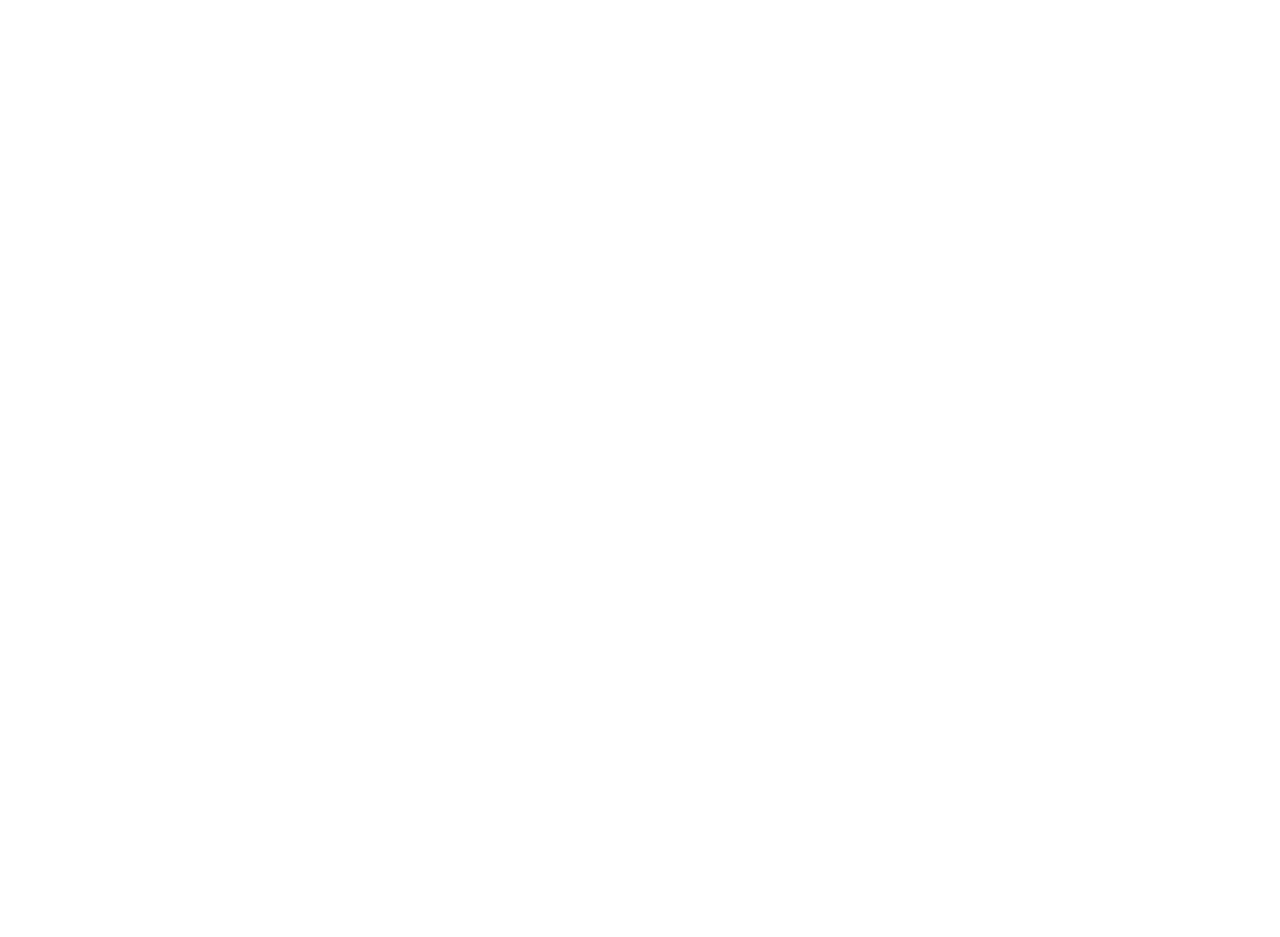
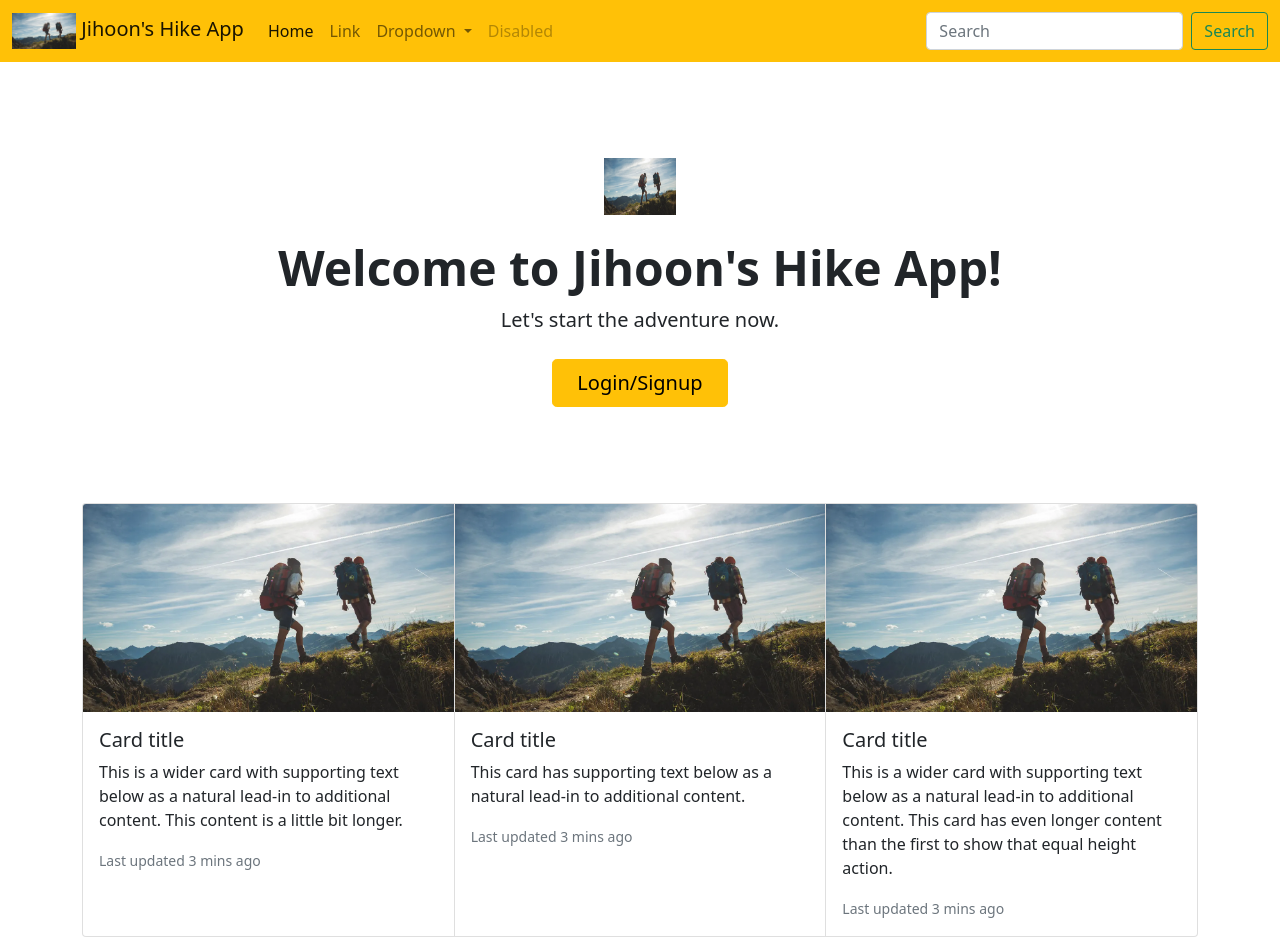
Before and after one commit to jyoonbcit/yoon_jihoon_demo05, a plain HTML site: page index.html in a window 1280 px wide. Before the commit the page ends 800 px from the top, so only its background shows below. Drawn offline with nearby package versions, Linux system fonts and the light colour scheme.

Commit message:
Create bootstrap site

```diff
--- a/index.html
+++ b/index.html
@@ -10,7 +10,12 @@
     <meta name="viewport" content="width=device-width, initial-scale=1">
 
     <!-- Bootstrap Library CSS CDN go here -->
+    <link href="https://cdn.jsdelivr.net/npm/bootstrap@5.0.2/dist/css/bootstrap.min.css" rel="stylesheet"
+        integrity="sha384-EVSTQN3/azprG1Anm3QDgpJLIm9Nao0Yz1ztcQTwFspd3yD65VohhpuuCOmLASjC" crossorigin="anonymous">
     <!-- Boostrap Library JS CDN  go here -->
+    <script src="https://cdn.jsdelivr.net/npm/bootstrap@5.0.2/dist/js/bootstrap.bundle.min.js"
+        integrity="sha384-MrcW6ZMFYlzcLA8Nl+NtUVF0sA7MsXsP1UyJoMp4YLEuNSfAP+JcXn/tWtIaxVXM"
+        crossorigin="anonymous"></script>
 
     <!-- Other libraries go here -->
 
@@ -24,6 +29,93 @@
     <!------------------------------>
     <!-- Your HTML Layout go here -->
     <!------------------------------>
+    <nav class="navbar navbar-expand-lg navbar-light bg-warning">
+        <div class="container-fluid">
+            <a class="navbar-brand" href="#">
+                <img src="./images/hike1.png" height=36> Jihoon's Hike App </a>
+            <button class="navbar-toggler" type="button" data-bs-toggle="collapse"
+                data-bs-target="#navbarSupportedContent" aria-controls="navbarSupportedContent" aria-expanded="false"
+                aria-label="Toggle navigation">
+                <span class="navbar-toggler-icon"></span>
+            </button>
+            <div class="collapse navbar-collapse" id="navbarSupportedContent">
+                <ul class="navbar-nav me-auto mb-2 mb-lg-0">
+                    <li class="nav-item">
+                        <a class="nav-link active" aria-current="page" href="#">Home</a>
+                    </li>
+                    <li class="nav-item">
+                        <a class="nav-link" href="#">Link</a>
+                    </li>
+                    <li class="nav-item dropdown">
+                        <a class="nav-link dropdown-toggle" href="#" id="navbarDropdown" role="button"
+                            data-bs-toggle="dropdown" aria-expanded="false">
+                            Dropdown
+                        </a>
+                        <ul class="dropdown-menu" aria-labelledby="navbarDropdown">
+                            <li><a class="dropdown-item" href="#">Action</a></li>
+                            <li><a class="dropdown-item" href="#">Another action</a></li>
+                            <li>
+                                <hr class="dropdown-divider">
+                            </li>
+                            <li><a class="dropdown-item" href="#">Something else here</a></li>
+                        </ul>
+                    </li>
+                    <li class="nav-item">
+                        <a class="nav-link disabled" href="#" tabindex="-1" aria-disabled="true">Disabled</a>
+                    </li>
+                </ul>
+                <form class="d-flex">
+                    <input class="form-control me-2" type="search" placeholder="Search" aria-label="Search">
+                    <button class="btn btn-outline-success" type="submit">Search</button>
+                </form>
+            </div>
+        </div>
+    </nav>
+
+    <div class="px-4 py-5 my-5 text-center">
+        <img class="d-block mx-auto mb-4" src="./images/hike1.png" alt="" width="72" height="57">
+        <h1 class="display-5 fw-bold">Welcome to Jihoon's Hike App!</h1>
+        <div class="col-lg-6 mx-auto">
+            <p class="lead mb-4">Let's start the adventure now.</p>
+            <div class="d-grid gap-2 d-sm-flex justify-content-sm-center">
+                <button type="button" class="btn btn-warning btn-lg px-4 gap-3">Login/Signup</button>
+            </div>
+        </div>
+    </div>
+
+    <div class="container">
+        <div class="card-group">
+            <div class="card">
+                <img src="./images/hike1.png" class="card-img-top" alt="...">
+                <div class="card-body">
+                    <h5 class="card-title">Card title</h5>
+                    <p class="card-text">This is a wider card with supporting text below as a natural lead-in to
+                        additional
+                        content. This content is a little bit longer.</p>
+                    <p class="card-text"><small class="text-muted">Last updated 3 mins ago</small></p>
+                </div>
+            </div>
+            <div class="card">
+                <img src="./images/hike1.png" class="card-img-top" alt="...">
+                <div class="card-body">
+                    <h5 class="card-title">Card title</h5>
+                    <p class="card-text">This card has supporting text below as a natural lead-in to additional content.
+                    </p>
+                    <p class="card-text"><small class="text-muted">Last updated 3 mins ago</small></p>
+                </div>
+            </div>
+            <div class="card">
+                <img src="./images/hike1.png" class="card-img-top" alt="...">
+                <div class="card-body">
+                    <h5 class="card-title">Card title</h5>
+                    <p class="card-text">This is a wider card with supporting text below as a natural lead-in to
+                        additional
+                        content. This card has even longer content than the first to show that equal height action.</p>
+                    <p class="card-text"><small class="text-muted">Last updated 3 mins ago</small></p>
+                </div>
+            </div>
+        </div>
+    </div>
 
     <!---------------------------------------------->
     <!-- Your own JavaScript functions go here    -->
```
Also changed, not shown: images/hike1.png (added).
